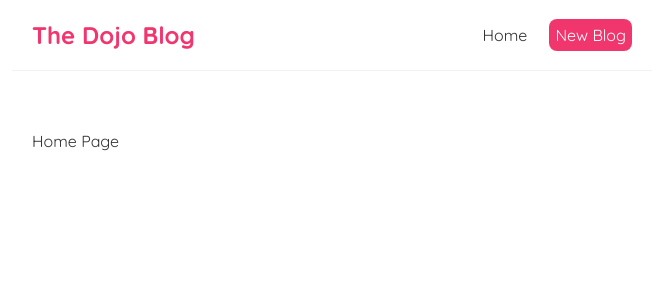
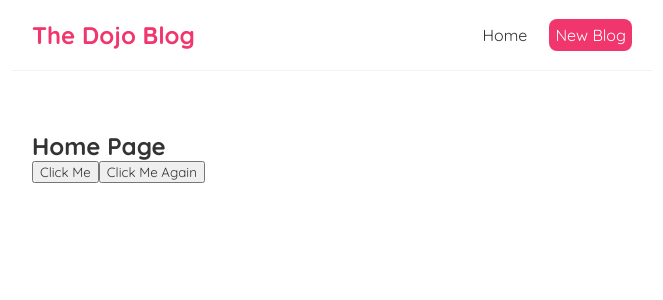
Before and after one commit to geethdev/Getting-started-with-React, a React (Vite) app in the folder react-tutorial/: page / in a window 1280 px wide. Shown: the top 300 px of the page, without its empty margins (308-971 px from the left). Built offline with nearby package versions, Linux system fonts and the light colour scheme.

Commit message:
Tutorial 7 completed

```diff
--- a/react-tutorial/src/Home.jsx
+++ b/react-tutorial/src/Home.jsx
@@ -1,5 +1,21 @@
 const Home = () => {
-  return <div>Home Page</div>;
+  const handleClick = (e) => {
+    console.log("hello, ninjas", e);
+  };
+
+  const handleClickAgain = (name, e) => {
+    console.log(`Hello ${name}!`, e.target);
+  };
+
+  return (
+    <div className="home">
+      <h2>Home Page</h2>
+      <button onClick={handleClick}>Click Me</button>
+      <button onClick={(e) => handleClickAgain("Geeth", e)}>
+        Click Me Again
+      </button>
+    </div>
+  );
 };
 
 export default Home;
```
